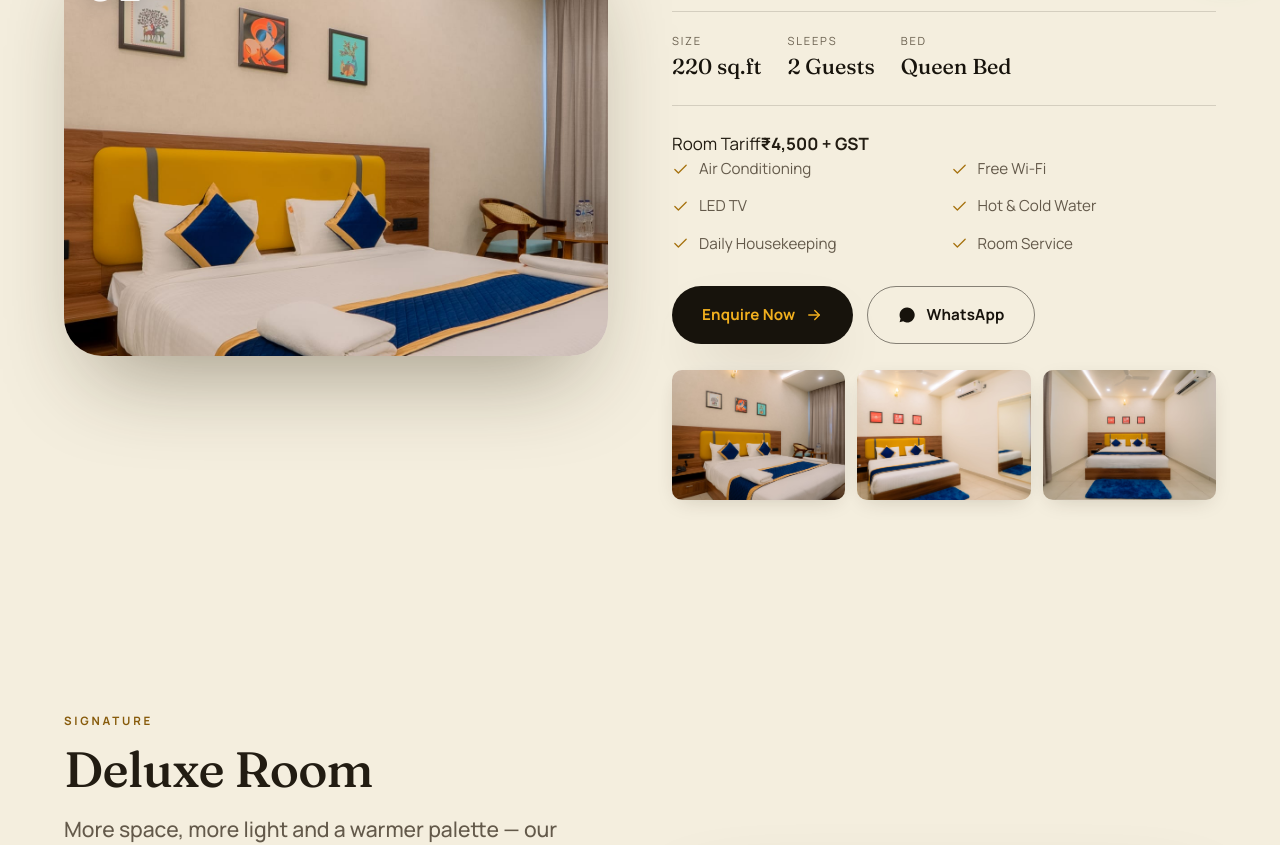
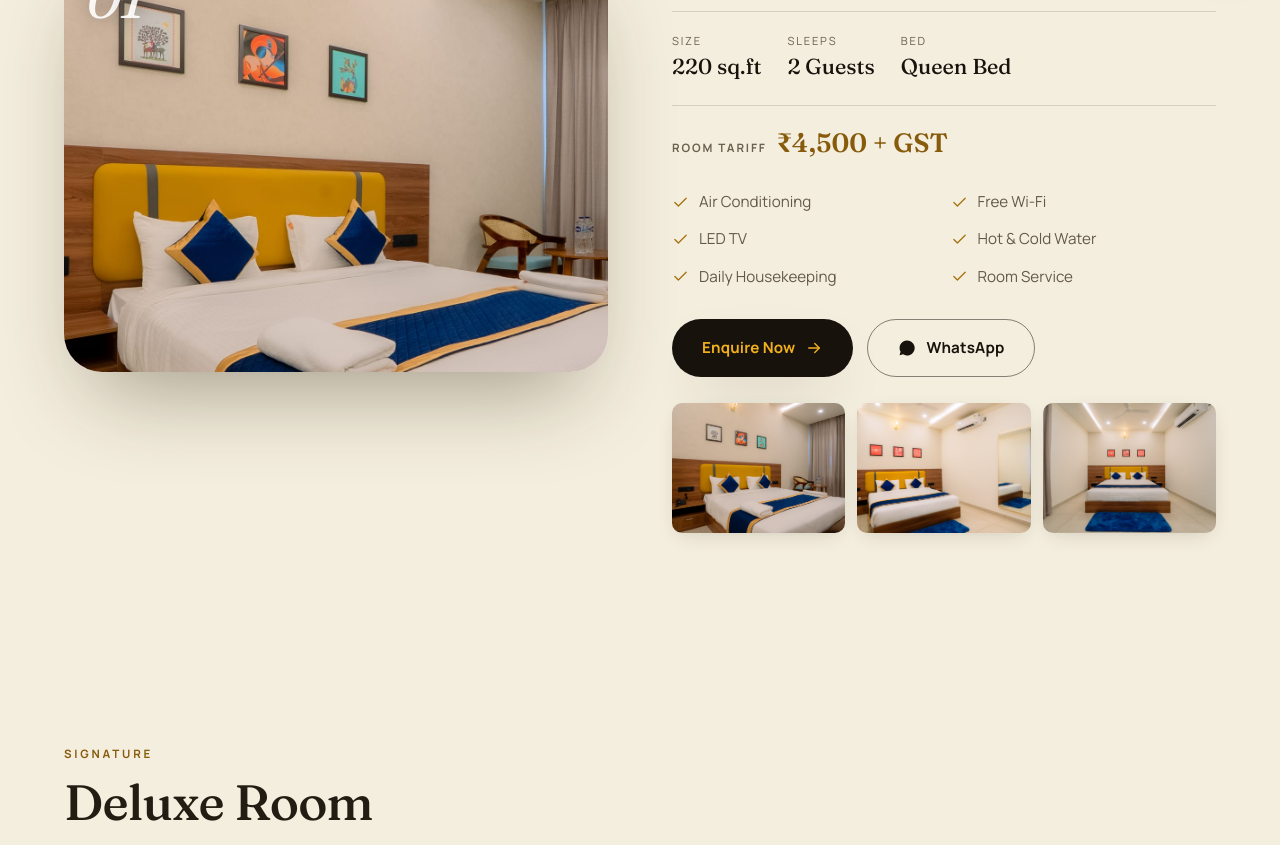
Before and after one commit to shyamskthakur4-sudo/skhotel, a React (Vite) app: page /rooms in a window 1280 px wide. Shown: the part 820-1665 px from the top of the page. Built offline with nearby package versions, Linux system fonts and the light colour scheme; a web font is replaced by a local one.

Commit message:
Style room tariff details

```diff
--- a/src/styles/pages.css
+++ b/src/styles/pages.css
@@ -116,6 +116,9 @@
 .rdetail__meta { display: flex; flex-wrap: wrap; gap: 26px; margin: 24px 0; padding: 20px 0; border-block: 1px solid var(--line); }
 .rdetail__meta div span { font-size: 0.7rem; letter-spacing: 0.16em; text-transform: uppercase; color: var(--text-mute); display: block; }
 .rdetail__meta div b { font-family: var(--font-display); font-size: 1.35rem; color: var(--ink); font-weight: 460; }
+.rdetail__price { display: flex; align-items: baseline; gap: 10px; margin: -8px 0 26px; }
+.rdetail__price span { font-size: 0.72rem; letter-spacing: 0.16em; text-transform: uppercase; color: var(--text-mute); font-weight: 700; }
+.rdetail__price strong { font-family: var(--font-display); font-size: 1.65rem; color: var(--gold-ink); font-weight: 520; }
 .rdetail__feats { display: grid; grid-template-columns: 1fr 1fr; gap: 13px; margin-bottom: 30px; }
 .rdetail__feats li { display: flex; gap: 10px; align-items: center; color: var(--text-soft); font-size: 0.95rem; }
 .rdetail__feats svg { width: 17px; height: 17px; color: var(--gold-deep); flex: none; }
```
